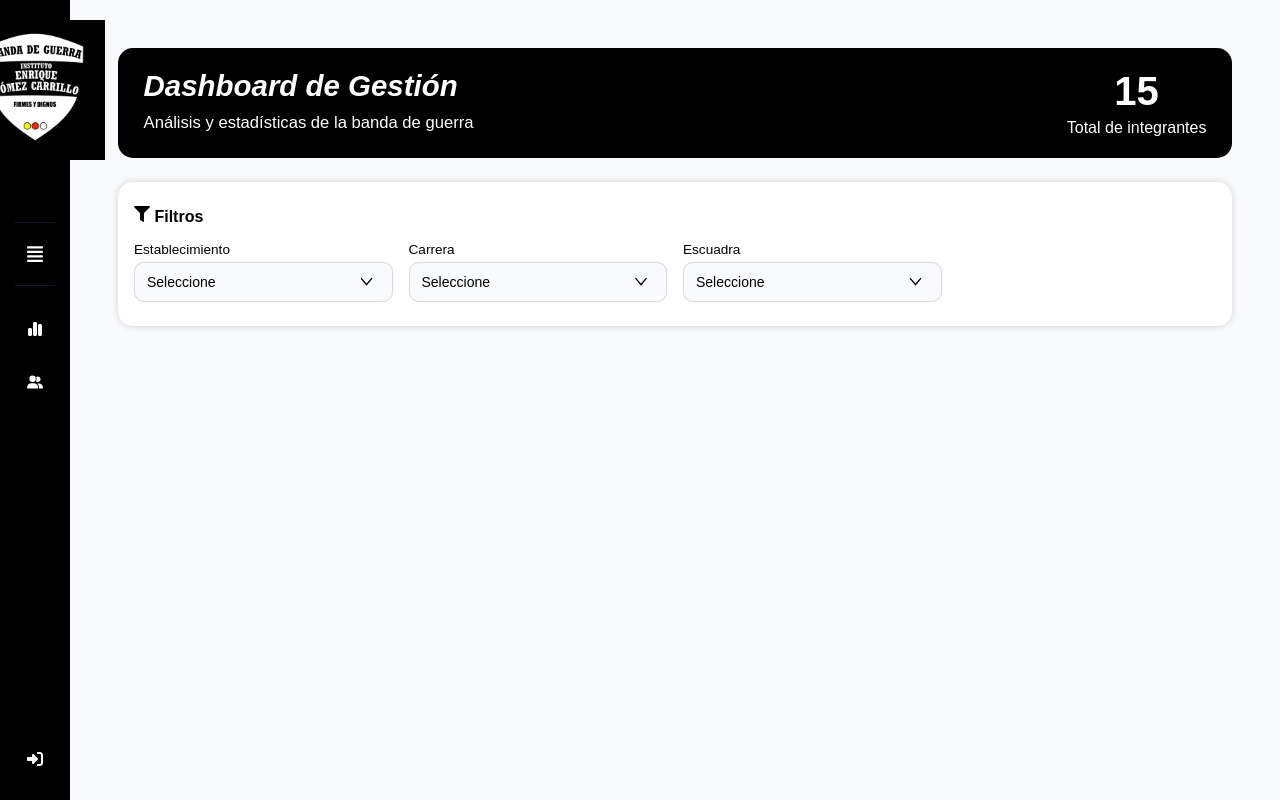
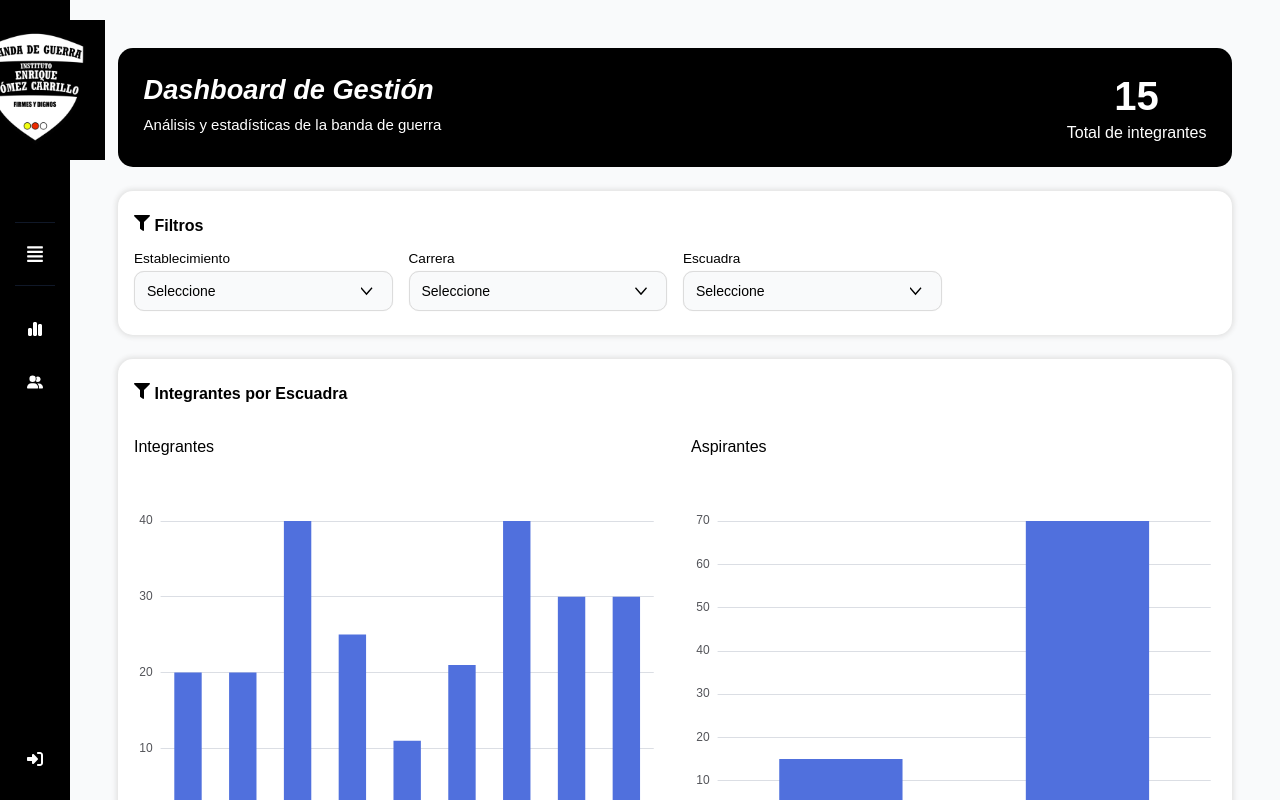
Before and after one commit to eosoyi/EGC_ADMIN, a React (Vite) app: page /dashboard in a window 1280 px wide. Both pictures are taken after typing "Sample", "Sample123" into the empty fields and a click on the button "Iniciar sesión". Built offline with nearby package versions, Linux system fonts and the light colour scheme; a web font is replaced by a local one.

Commit message:
feat: sea termina pantalla dashboard

```diff
--- a/package.json
+++ b/package.json
@@ -11,6 +11,7 @@
   },
   "dependencies": {
     "@reduxjs/toolkit": "^2.9.0",
+    "echarts": "^6.0.0",
     "lottie-react": "^2.4.1",
     "qr-code-styling": "^1.9.2",
     "react": "^18.3.1",
--- a/src/pages/dashboard/DashboardPage.tsx
+++ b/src/pages/dashboard/DashboardPage.tsx
@@ -2,6 +2,9 @@ import { FaFilter } from "react-icons/fa";
 import ComboboxData from "../../interfaces/ComboboxData";
 import { CustomSelect } from "../components/CustomSelect";
 import "./styles/dashboard-page.css";
+import { Chartbar } from "./components/Chartbar";
+import { ChartPie } from "./components/ChartPie";
+import { FaCalendar, FaChartPie } from "react-icons/fa6";
 
 const establishmentData: ComboboxData[] = [
   {
@@ -61,6 +64,89 @@ export const DashboardPage = () => {
             />
           </div>
         </div>
+
+        <div className="dashboard-page-filter-container">
+          <strong>
+            <FaFilter /> Integrantes por Escuadra
+          </strong>
+          <div className="dashboard-page-chart-content">
+            <div className="dashboard-page-chart-bar-content">
+              <span>Integrantes</span>
+              <Chartbar
+                titlesData={[
+                  "Gastadores",
+                  "Batonistas",
+                  "Vientos",
+                  "Liras/Xilofonos",
+                  "Marcadoras",
+                  "Tamborines",
+                  "Redoblantes",
+                  "Bombines",
+                  "Bombos",
+                ]}
+                amountData={[20, 20, 40, 25, 11, 21, 40, 30, 30]}
+              />
+            </div>
+
+            <div className="dashboard-page-chart-bar-content">
+              <span>Aspirantes</span>
+              <Chartbar
+                titlesData={["Aspirantes gastadores", "Aspirantes batonistas"]}
+                amountData={[15, 70]}
+              />
+            </div>
+          </div>
+        </div>
+
+        <div className="dashboard-page-filter-container">
+          <div className="dashboard-page-chart-content">
+            <div className="dashboard-page-chart-bar-content">
+              <strong>
+                <FaChartPie /> Distribución por Establecimiento
+              </strong>
+              <ChartPie
+                data={[
+                  { value: 120, name: "Enrique Gomez Carrillo" },
+                  { value: 80, name: "Romulo Gallego" },
+                  { value: 25, name: "Otros" },
+                ]}
+              />
+            </div>
+
+            <div className="dashboard-page-chart-bar-content">
+              <strong>
+                <FaCalendar /> Nuevos vs Antiguos Integrantes
+              </strong>
+              <ChartPie
+                data={[
+                  { value: 120, name: "Antiguos" },
+                  { value: 80, name: "Nuevos" },
+                ]}
+              />
+            </div>
+          </div>
+        </div>
+
+        <div className="dashboard-page-filter-container">
+          <strong>
+            <FaCalendar /> Resumen Estadístico
+          </strong>
+
+          <div className="dashboard-page-summary-grid">
+            <div className="dashboard-page-summary-card">
+              <span className="number">120</span>
+              <p className="title">Total Integrantes</p>
+            </div>
+            <div className="dashboard-page-summary-card">
+              <span className="number">80</span>
+              <p className="title">Nuevos Integrantes</p>
+            </div>
+            <div className="dashboard-page-summary-card">
+              <span className="number">25</span>
+              <p className="title">Integrantes Antiguos</p>
+            </div>
+          </div>
+        </div>
       </div>
     </>
   );
--- /dev/null
+++ b/src/pages/dashboard/components/ChartPie.tsx
@@ -0,0 +1,67 @@
+import * as echarts from "echarts";
+import { useEffect, useRef } from "react";
+
+interface ChartPieProps {
+  data: { value: number; name: string }[];
+}
+
+export const ChartPie = ({ data }: ChartPieProps) => {
+  const chartRef = useRef<HTMLDivElement>(null);
+
+  useEffect(() => {
+    if (!chartRef.current) return;
+
+    const chart = echarts.init(chartRef.current);
+
+    const option: echarts.EChartsOption = {
+      tooltip: {
+        trigger: "item",
+        formatter: "{a} <br/>{b}: {c} ({d}%)",
+        // a = nombre de la serie, b = name, c = value, d = porcentaje
+      },
+      legend: {
+        orient: "vertical",
+        left: "left",
+      },
+      color: ["#1B2435", "#0C2523", "#221D36"],
+      series: [
+        {
+          name: "Access From",
+          type: "pie",
+          radius: ["40%", "70%"], // donut
+          avoidLabelOverlap: false,
+          itemStyle: {
+            borderRadius: 10,
+            borderColor: "#fff",
+            borderWidth: 2,
+          },
+          data,
+          emphasis: {
+            itemStyle: {
+              shadowBlur: 10,
+              shadowOffsetX: 0,
+            },
+          },
+          label: {
+            show: true,
+            formatter: "{b}: {d}%",
+            // b = nombre, d = porcentaje
+            fontSize: 14,
+          },
+        },
+      ],
+    };
+
+    chart.setOption(option);
+
+    const handleResize = () => chart.resize();
+    window.addEventListener("resize", handleResize);
+
+    return () => {
+      window.removeEventListener("resize", handleResize);
+      chart.dispose();
+    };
+  }, [data]);
+
+  return <div ref={chartRef} style={{ width: "100%", height: "450px" }} />;
+};
--- /dev/null
+++ b/src/pages/dashboard/components/Chartbar.tsx
@@ -0,0 +1,66 @@
+import { useEffect, useRef } from "react";
+import * as echarts from "echarts";
+
+interface Props {
+  titlesData: string[];
+  amountData: number[];
+}
+
+export const Chartbar = ({ titlesData, amountData }: Props) => {
+  const chartRef = useRef<HTMLDivElement>(null);
+
+  useEffect(() => {
+    if (!chartRef.current) return;
+
+    const chart = echarts.init(chartRef.current);
+
+    const option: echarts.EChartsOption = {
+      tooltip: {
+        trigger: "axis",
+        axisPointer: {
+          type: "shadow",
+        },
+      },
+      grid: {
+        left: "1%",
+        right: "1%",
+        bottom: "3%",
+        containLabel: true,
+      },
+      xAxis: [
+        {
+          type: "category",
+          data: titlesData,
+          axisTick: {
+            alignWithLabel: true,
+          },
+        },
+      ],
+      yAxis: [
+        {
+          type: "value",
+        },
+      ],
+      series: [
+        {
+          name: "Integrantes",
+          type: "bar",
+          barWidth: "50%",
+          data: amountData,
+        },
+      ],
+    };
+
+    chart.setOption(option);
+
+    const handleResize = () => chart.resize();
+    window.addEventListener("resize", handleResize);
+
+    return () => {
+      window.removeEventListener("resize", handleResize);
+      chart.dispose();
+    };
+  }, []);
+
+  return <div ref={chartRef} style={{ width: "100%", height: "400px" }} />;
+};
--- a/src/pages/dashboard/styles/dashboard-page.css
+++ b/src/pages/dashboard/styles/dashboard-page.css
@@ -23,12 +23,12 @@
 }
 
 .dashboard-page-header-content > strong {
-  font-size: clamp(1.7rem, 2.3vw, 2.3rem);
+  font-size: clamp(1.7rem, 1.9vw, 1.9rem);
   font-style: italic;
 }
 
 .dashboard-page-header-content > p {
-  font-size: clamp(15px, 1.3vw, 1.3rem);
+  font-size: clamp(15px, 1.05vw, 1rem);
 }
 
 .dashboard-page-general-acount {
@@ -66,9 +66,63 @@
   gap: 1rem;
 }
 
+.dashboard-page-chart-content {
+  display: flex;
+  flex-direction: column;
+  gap: 1.5rem;
+}
+
+.dashboard-page-chart-bar-content {
+  display: flex;
+  flex-direction: column;
+}
+
+.dashboard-page-summary-grid {
+  display: grid;
+  grid-template-columns: repeat(2, 1fr); /* 📱 en móvil: 2 columnas */
+  gap: 1rem;
+  margin-top: 1rem;
+}
+
+.dashboard-page-summary-card {
+  background-color: #fff;
+  border-radius: 12px;
+  padding: 1rem;
+  text-align: center;
+  display: flex;
+  flex-direction: column;
+  align-items: center;
+  justify-content: center;
+}
+
+.dashboard-page-summary-card:nth-child(1) {
+  background-color: #eff6ff;
+  color: #155dfc;
+}
+
+.dashboard-page-summary-card:nth-child(2) {
+  background-color: #f0fdf4;
+  color: #00a656;
+}
+
+.dashboard-page-summary-card:nth-child(3) {
+  background-color: #faf5ff;
+  color: #9810fa;
+}
+
+.dashboard-page-summary-card .number {
+  font-size: clamp(1.5rem, 3vw, 2.3rem);
+  font-weight: bold;
+}
+
+.dashboard-page-summary-card .title {
+  font-size: clamp(0.9rem, 2vw, 0.9rem);
+  margin-top: 0.5rem;
+}
+
 @media screen and (min-width: 768px) {
   .dashboard-page-header {
-    padding: 1.3rem 1.6rem;
+    padding: 1.6rem 1.6rem;
     flex-direction: row;
     justify-content: space-between;
     gap: 20px;
@@ -87,4 +141,19 @@
   .dashboard-page-combobox-filter {
     grid-template-columns: repeat(4, 1fr);
   }
+
+  .dashboard-page-chart-content {
+    margin-top: 1.2rem;
+    display: grid;
+    grid-template-columns: 1fr 1fr;
+    gap: 2rem;
+  }
+
+  .dashboard-page-chart-bar-content {
+    display: flex;
+  }
+
+  .dashboard-page-summary-grid {
+    grid-template-columns: repeat(3, 1fr);
+  }
 }
```
Also changed, not shown: 1 other file (tests, documents, lock files or other folders).
